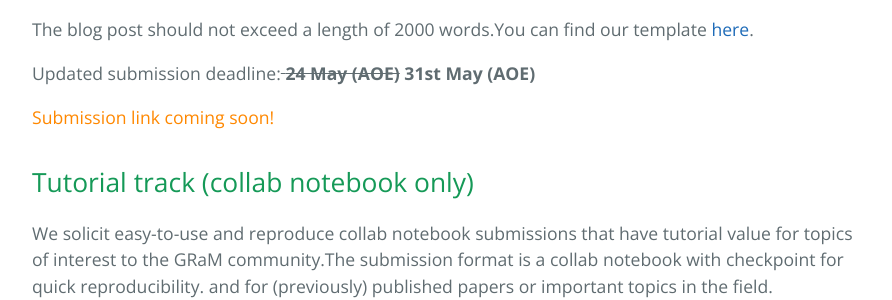
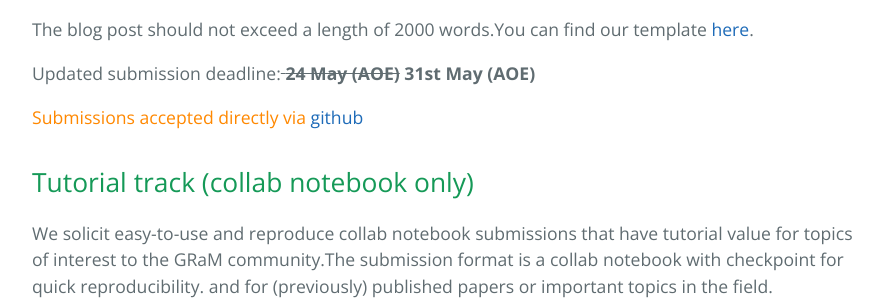
Before and after one commit to gram-workshop/gram-workshop.github.io, a Jekyll site: the page cfp.html, which Jekyll copies as it is, in a window 1280 px wide. Shown: the part 1456-1756 px from the top of the page, without its empty margins (192-1084 px from the left). Built offline with Jekyll 4.4.1, drawn with Linux system fonts in a browser that asks for light colours.

Commit message:
submission links

```diff
--- a/cfp.html
+++ b/cfp.html
@@ -85,7 +85,7 @@
       <p>The blog post should not exceed a length of 2000 words.You can find our template <span style="color: rgb(255, 136, 0);"><a href="https://gram-blogposts.github.io/">here</a></span>.</p>
 
       <p>Updated submission deadline:<del> <strong>24 May (AOE)</strong></del> <strong>31st May (AOE)</strong></p>
-	<p><span style="color: rgb(255, 136, 0);">Submission link coming soon!</span></p>
+      <p><span style="color: rgb(255, 136, 0);">Submissions accepted directly via <a href="https://gram-blogposts.github.io/">github</a></span></p>
 
        <h2 id="cfp">Tutorial track (collab notebook only)</h2>
 
```
